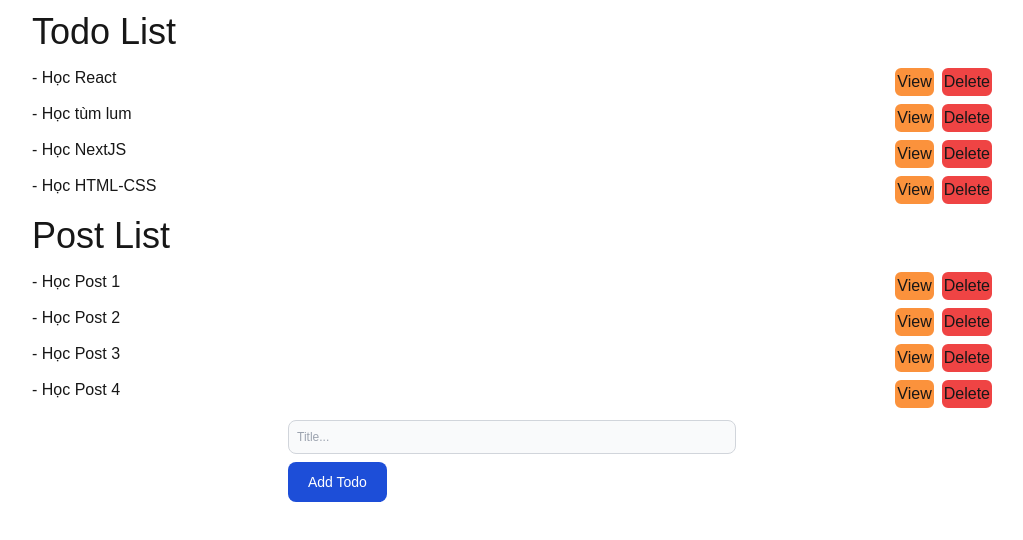
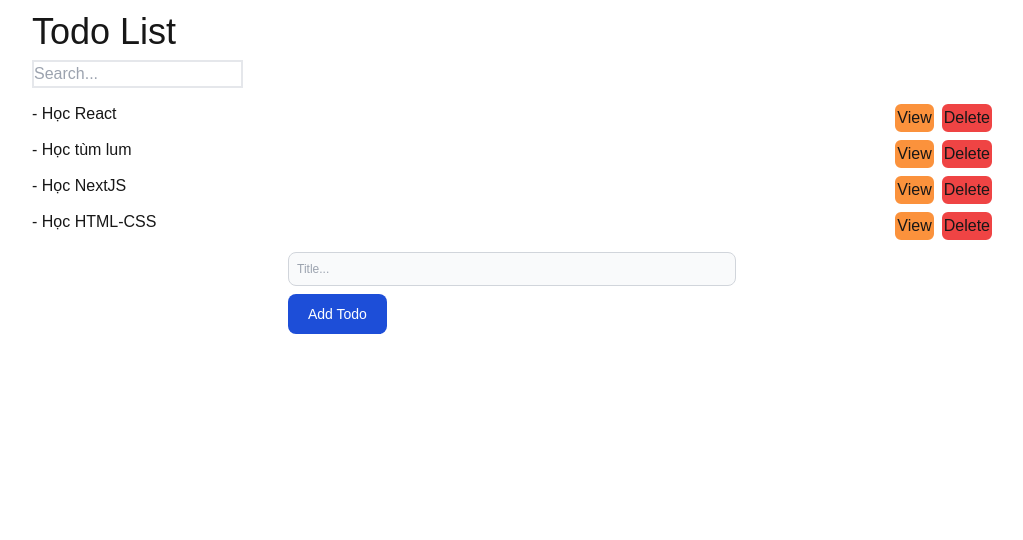
Before and after one commit to HTDEV4/nextjs-cache, a Next.js app: page /todos in a window 1280 px wide. Shown: the top 540 px of the page, without its empty margins (128-1151 px from the left). Built offline with nearby package versions, Linux system fonts and the light colour scheme; data requests are answered from the project's data file.

Commit message:
Bài 79 Static Rendering và Dynamic Rendering - Phần 3

```diff
--- /dev/null
+++ b/src/app/todos/_components/SearchForm.tsx
@@ -0,0 +1,25 @@
+"use client";
+
+import { debounce } from "@/app/utils/debounce";
+import { useRouter, useSearchParams } from "next/navigation";
+
+export default function SearchForm() {
+    const searchParams = useSearchParams();
+
+    const router = useRouter();
+    const handleChangeInput = debounce(
+        (e: React.ChangeEvent<HTMLInputElement>) => {
+            router.push(`/todos?search=${e.target.value}`);
+        }
+    );
+
+    return (
+        <input
+            type="text"
+            className="border-2 mt-2"
+            placeholder="Search..."
+            onChange={handleChangeInput}
+            defaultValue={searchParams.get("search") ?? ""} // Lấy giá trị search từ query params nếu có, nếu không thì để trống
+        />
+    );
+}
--- /dev/null
+++ b/src/app/todos/_components/TodoList.tsx
@@ -0,0 +1,37 @@
+"use client";
+import { useEffect, useState } from "react";
+import { ITodo } from "../page";
+import Delete from "./Delete";
+import View from "./View";
+import { useSearchParams } from "next/navigation";
+
+export default function TodoList({ todoList }: { todoList: ITodo[] }) {
+    const [todoListState, setTodoListState] = useState(todoList);
+    const searchParams = useSearchParams();
+    const search = searchParams.get("search") ?? "";
+
+    useEffect(() => {
+        const searchTodoList = async () => {
+            const response = await fetch(`http://localhost:3001/todos?q=${search}`);
+            const data = await response.json();
+            setTodoListState(data);
+        }
+        searchTodoList();
+    }, [search]);
+
+    return (
+        <ul className="list-disc list-inside mt-2">
+            {
+                todoListState.map((todo: ITodo) => (
+                    <li key={todo.id} className="flex justify-between items-center">
+                        - {todo.title}
+                        <div>
+                            <View id={todo.id} />
+                            <Delete id={todo.id} />
+                        </div>
+                    </li>
+                ))
+            }
+        </ul>
+    );
+}
--- a/src/app/todos/page.tsx
+++ b/src/app/todos/page.tsx
@@ -1,15 +1,12 @@
-"use cache"; // thằng này sẽ cache dữ liệu trong toàn file
-import Delete from "./_components/Delete";
+// "use cache"; // thằng này sẽ cache dữ liệu trong toàn file
+
 import Form from "./_components/Form";
-import View from "./_components/View";
-import { unstable_cacheLife as cacheLife } from "next/cache";
+import SearchForm from "./_components/SearchForm";
+import TodoList from "./_components/TodoList";
 
-interface ITodo {
-    id: string;
-    title: string;
-}
-
-interface IPost {
+// import { unstable_cacheLife as cacheLife } from "next/cache";
+// export const dynamic = "force-static"; // thằng này sẽ không hoạt động với dữ liệu dynamic, nó sẽ không cache dữ liệu trong phạm vi này. Nếu muốn dùng th này thì đưa nó về client
+export interface ITodo {
     id: string;
     title: string;
 }
@@ -25,50 +22,15 @@ const getTodoList = async () => {
     return data;
 };
 
-const getPosts = async () => {
-    const response = await fetch(`http://localhost:3001/posts`, {
-        cache: "force-cache",
-        next: {
-            tags: ["post-list"],
-        }
-    });
-    return response.json();
-};
+export default async function TodoPage() {
+    // cacheLife("minutes");
+    const todoList = await getTodoList();
 
-export default async function TodoPage() {
-    cacheLife("minutes");
-    const todoList = await getTodoList();
-    const postList = await getPosts();
     return (
         <div className="w-3/4 mx-auto py-3">
             <h2 className="text-4xl">Todo List</h2>
-            <ul className="list-disc list-inside mt-2">
-                {
-                    todoList.map((todo: ITodo) => (
-                        <li key={todo.id} className="flex justify-between items-center">
-                            - {todo.title}
-                            <div>
-                                <View id={todo.id} />
-                                <Delete id={todo.id} />
-                            </div>
-                        </li>
-                    ))
-                }
-            </ul>
-            <h2 className="text-4xl mt-3">Post List</h2>
-            <ul className="list-disc list-inside mt-2">
-                {
-                    postList.map((post: IPost) => (
-                        <li key={post.id} className="flex justify-between items-center">
-                            - {post.title}
-                            <div>
-                                <View id={post.id} />
-                                <Delete id={post.id} />
-                            </div>
-                        </li>
-                    ))
-                }
-            </ul>
+            <SearchForm />
+            <TodoList todoList={todoList} />
             <Form />
         </div>
     );
--- /dev/null
+++ b/src/app/utils/debounce.ts
@@ -0,0 +1,12 @@
+export const debounce = <Params extends unknown[]>(
+    callback: (...args: Params) => unknown,
+    timeout: number = 500
+) => {
+    let timeoutId: NodeJS.Timeout;
+    return (...args: Params) => {
+        clearTimeout(timeoutId);
+        timeoutId = setTimeout(() => {
+            callback(...args);
+        }, timeout);
+    }
+}
```
